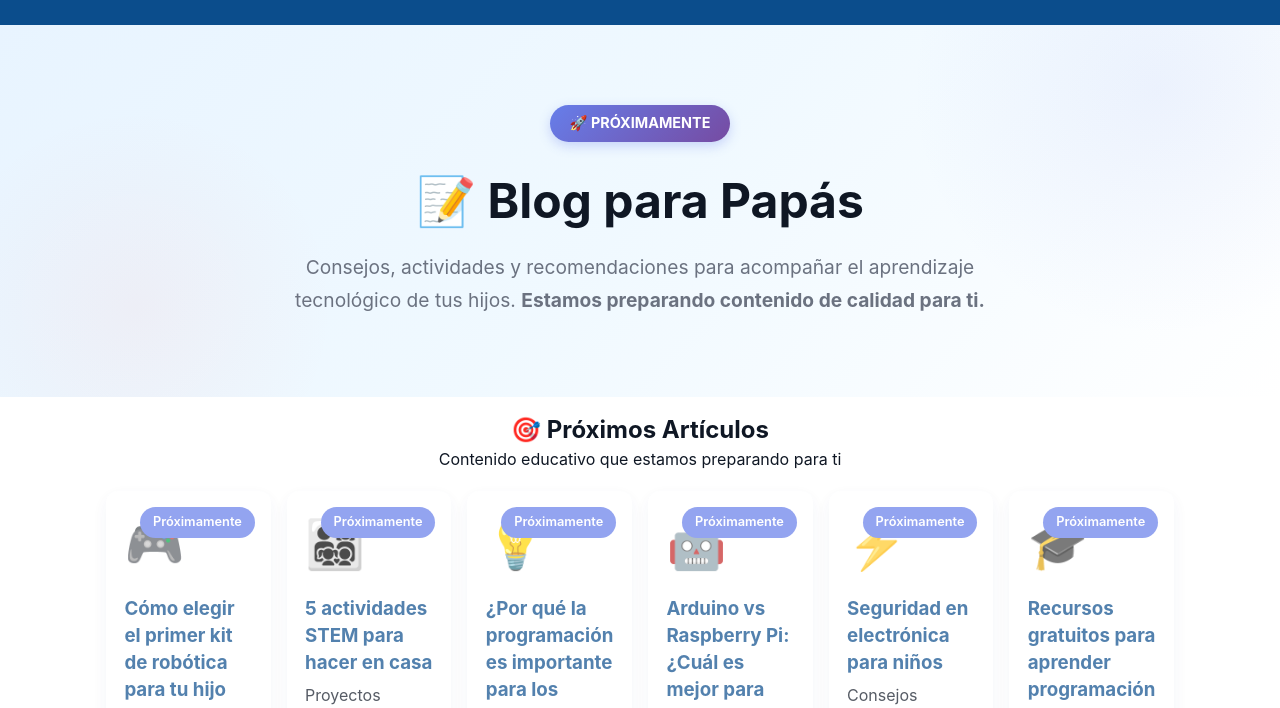
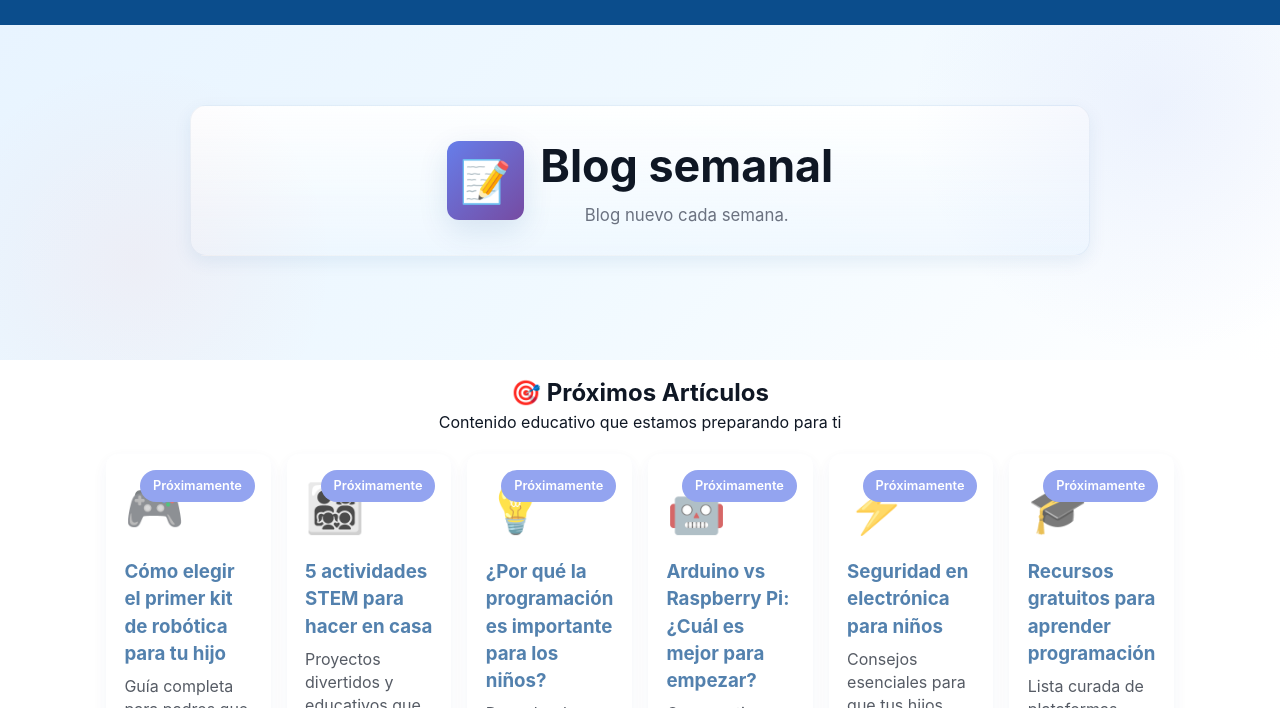
Before and after one commit to vcawdfwf-cloud/progetto-tech-kids, a plain HTML site: page blog.html in a window 1280 px wide. Shown: the part 81-789 px from the top of the page. Drawn offline with Linux system fonts and the light colour scheme; no server answers.

Commit message:
chore(blog): actualizar hero a 'Blog semanal' y estilos

```diff
--- a/blog.html
+++ b/blog.html
@@ -35,14 +35,13 @@
   <main>
     <section class="hero" style="padding: 4rem 0; text-align: center;">
       <div class="container">
-        <div style="display: inline-block; background: linear-gradient(135deg, #667eea 0%, #764ba2 100%); color: white; padding: 8px 20px; border-radius: 25px; font-size: 0.9rem; font-weight: 700; margin-bottom: 1.5rem; box-shadow: 0 4px 12px rgba(102,126,234,0.3);">
-          🚀 PRÓXIMAMENTE
+        <div class="blog-hero-card">
+          <div class="blog-hero-icon" aria-hidden="true">📝</div>
+          <div class="blog-hero-text">
+            <h1>Blog semanal</h1>
+            <p>Blog nuevo cada semana.</p>
+          </div>
         </div>
-        <h1 style="font-size: clamp(2rem, 5vw, 3rem); color: #0f1724; margin-bottom: 1rem;">📝 Blog para Papás</h1>
-        <p style="font-size: 1.2rem; color: #6b7280; max-width: 700px; margin: 0 auto; line-height: 1.7;">
-          Consejos, actividades y recomendaciones para acompañar el aprendizaje tecnológico de tus hijos.
-          <strong>Estamos preparando contenido de calidad para ti.</strong>
-        </p>
       </div>
     </section>
 
--- a/css/styles.css
+++ b/css/styles.css
@@ -15,6 +15,56 @@
   --svcs-accent-2:#0b4d8c;
 }
 *{box-sizing:border-box;margin:0;padding:0}
+
+/* Blog hero card styling (specific to blog.html) */
+.blog-hero-card {
+  display: flex;
+  align-items: center;
+  gap: 1rem;
+  justify-content: center;
+  background: linear-gradient(180deg, rgba(255, 255, 255, 0.9) 0%, rgba(238, 247, 255, 0.7) 100%);
+  padding: 1.75rem;
+  border-radius: 16px;
+  box-shadow: var(--shadow-1);
+  max-width: 900px;
+  margin: 0 auto 1.5rem;
+  border: 1px solid rgba(11, 77, 140, 0.06);
+}
+
+.blog-hero-icon {
+  font-size: 2.6rem;
+  background: linear-gradient(135deg, #667eea 0%, #764ba2 100%);
+  color: #fff;
+  padding: 0.6rem 0.8rem;
+  border-radius: 12px;
+  display: inline-flex;
+  align-items: center;
+  justify-content: center;
+  box-shadow: var(--shadow-2);
+}
+
+.blog-hero-text h1 {
+  margin: 0;
+  font-size: clamp(1.8rem, 4.5vw, 2.8rem);
+  color: var(--svcs-text);
+}
+
+.blog-hero-text p {
+  margin: 0.25rem 0 0 0;
+  color: var(--muted);
+  font-size: 1.05rem;
+}
+
+@media (max-width: 600px) {
+  .blog-hero-card {
+    flex-direction: column;
+    text-align: center;
+    padding: 1.25rem;
+  }
+  .blog-hero-icon {
+    font-size: 2.1rem;
+  }
+}
 body{font-family:Inter,system-ui,Arial,Helvetica,sans-serif;line-height:1.45;color:#0f1724;background:var(--bg)}
 .container{max-width:1100px;margin:0 auto;padding:1rem}
 .header{background:var(--brand);color:#fff;padding:.75rem 0}
```
